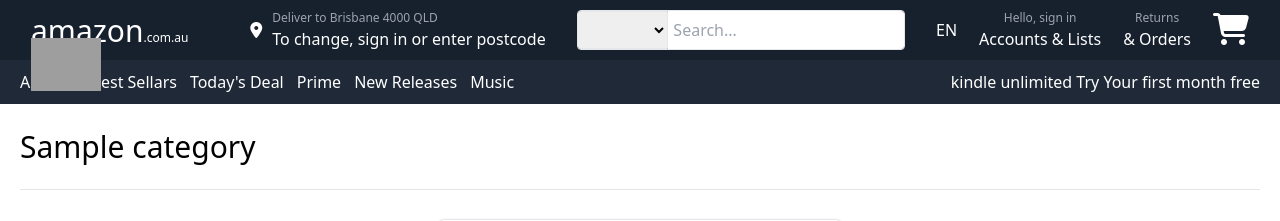
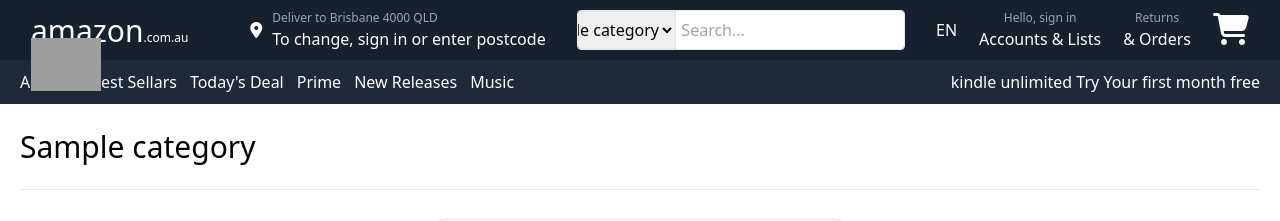
Before and after one commit to dev-dauth2026/AmazonCloneV2, a Django app: template shop/templates/main.html in a window 1280 px wide. Shown: the top 221 px of the page. Run offline with Django 4.2, Linux system fonts and the light colour scheme; the template is opened without the code that fills it: most values are stand-ins (such as "Sample title", 1, 10 or a date in 2020); grey boxes marked "Sample" are stand-in pictures; some libraries are stand-ins or nearby versions; grey boxes are pictures that could not be loaded.

Commit message:
display the categories dynamically

```diff
--- a/shop/templates/navbar/navbar.html
+++ b/shop/templates/navbar/navbar.html
@@ -1,5 +1,6 @@
 
 {% load static %}
+
 <nav class="mainNavbar flex justify-between bg-[#17212d] text-white py-[5px] px-[20px] h-[60px] items-center ">
     <div class="relative border border-transparent hover:border-white flex items-center h-full mr-[20px] px-[10px]">
     <h2 class=" text-[30px] ">amazon<span class="text-[12px]">.com.au<span></h2>
@@ -14,14 +15,10 @@
          </div>
     <div class="searchForm  h-[40px] flex flex-1 justify-center items-center border  mr-[20px] rounded overflow-hidden">
         <select class="text-black  h-full border rounded-r-0 rounded-l-[5px]">
-            <option>All</option>
-            <option>All Accessories</option>
-            <option>Computer</option>
-            <option>Men</option>
-            <option>Women</option>
-            <option>Kids</option>
-            <option>Clothes</option>
+            {% for category_product in category_products %}
+            <option>{{category_product.category.name}}</option>
 
+            {% endfor %}
 
         </select>
         <input type="input" placeholder="Search..." class="p-[5px] h-full flex-1" />
```
